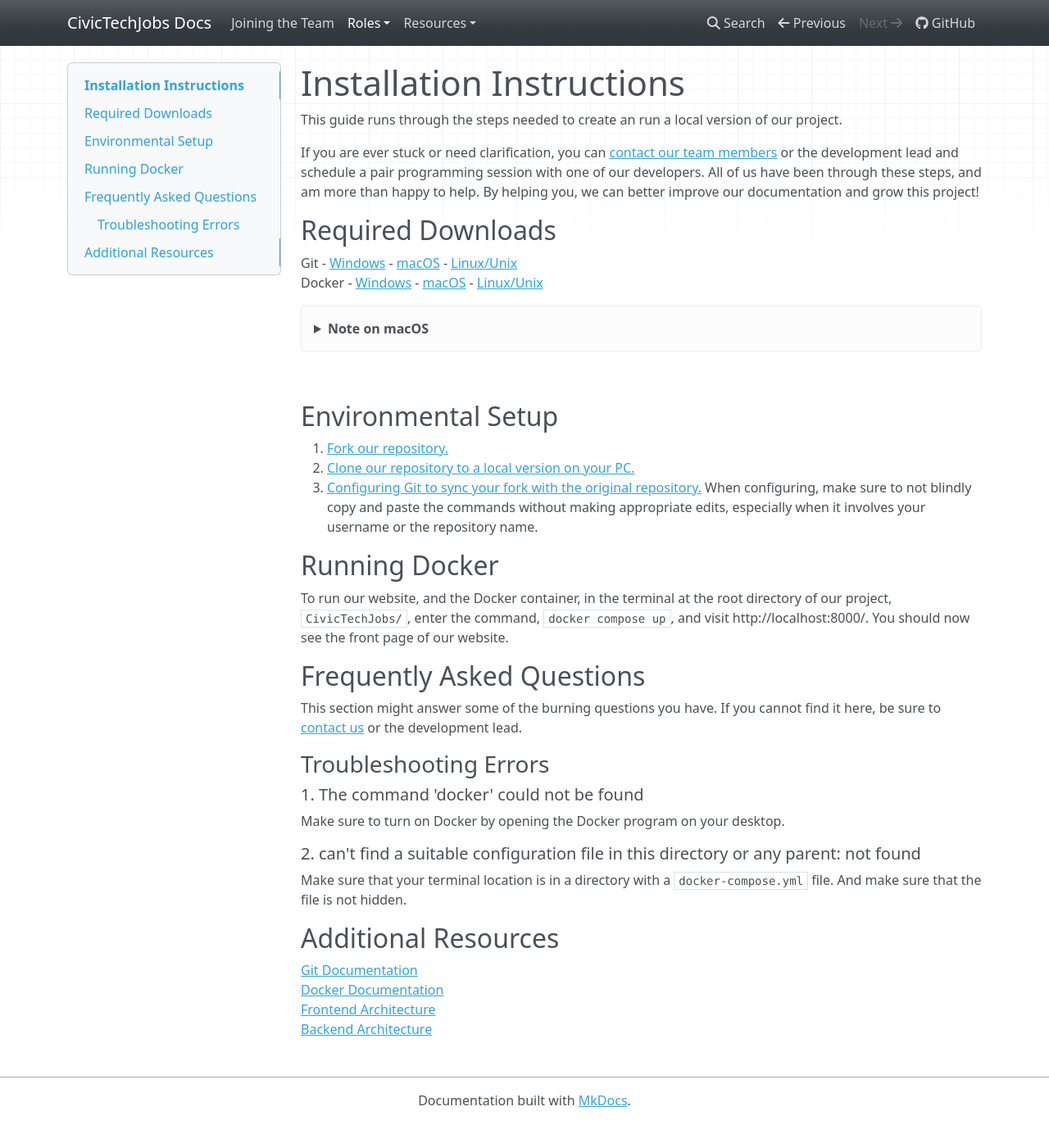
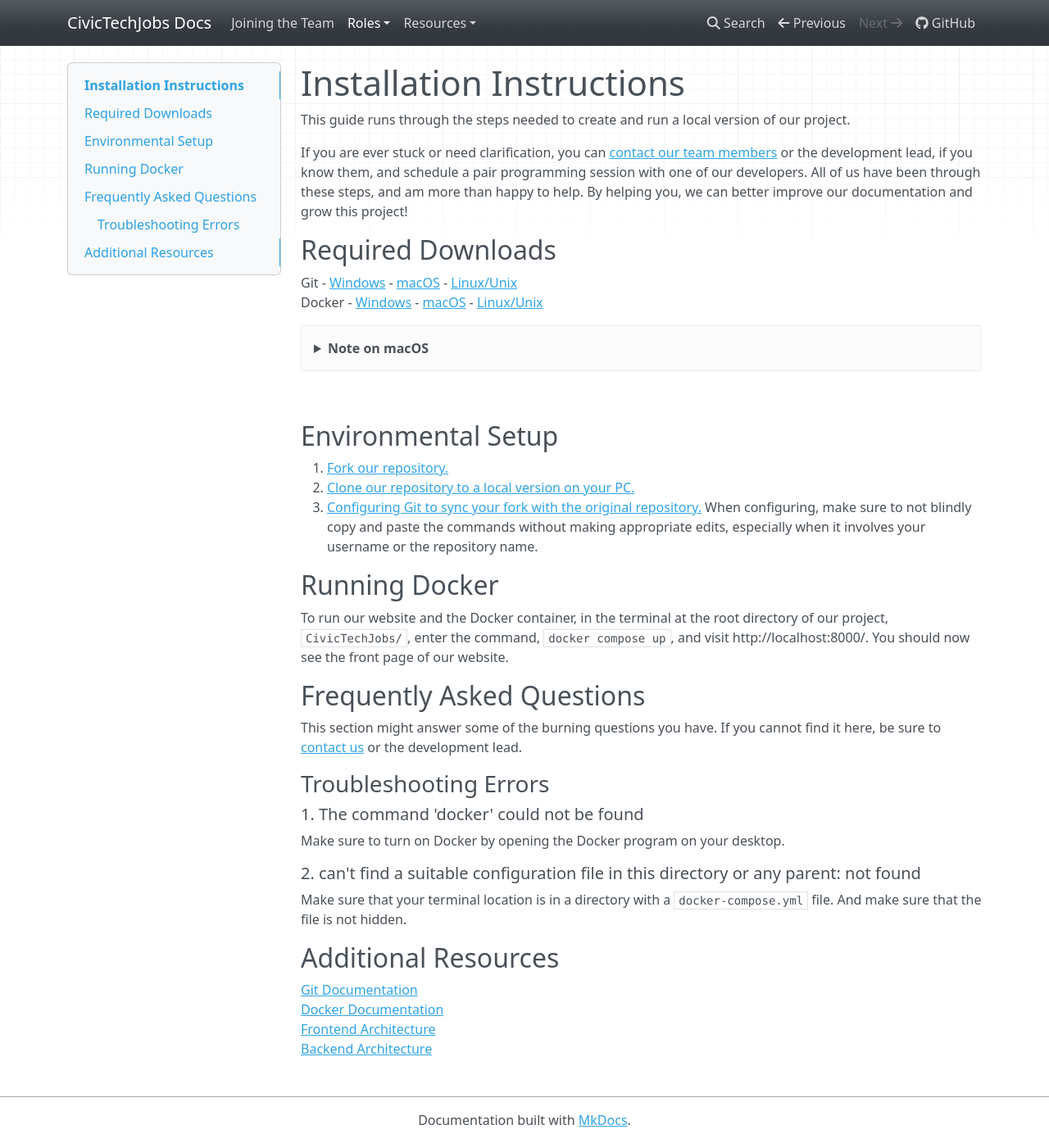
Before and after one commit to Aveline-art/CivicTechJobs-Documentation-Test, an MkDocs documentation site: the page built from docs/developer/installation.md, in a window 1280 px wide and 1395 px high. Shown: the whole window at 82% size. Built offline with MkDocs 1.6.1, drawn with Linux system fonts in a browser that asks for light colours; nearby versions of some CDN libraries.

Commit message:
made edits

```diff
--- a/docs/developer/installation.md
+++ b/docs/developer/installation.md
@@ -1,8 +1,8 @@
 # Installation Instructions
 
-This guide runs through the steps needed to create an run a local version of our project.
+This guide runs through the steps needed to create and run a local version of our project.
 
-If you are ever stuck or need clarification, you can [contact our team members]() or the development lead and schedule a pair programming session with one of our developers. All of us have been through these steps, and am more than happy to help. By helping you, we can better improve our documentation and grow this project!
+If you are ever stuck or need clarification, you can [contact our team members]() or the development lead, if you know them, and schedule a pair programming session with one of our developers. All of us have been through these steps, and am more than happy to help. By helping you, we can better improve our documentation and grow this project!
 
 ## Required Downloads
 
@@ -12,7 +12,7 @@
 
 <details>
 <summary>Note on macOS</summary>
-The macOS version of git involves downloading extra programs, such as Homebrew. In some cases this program can run up to 8GB of storage space, which might be too much for some. In that scenario, a <a href='https://www.datacamp.com/community/tutorials/homebrew-install-use'>miniature version Homebrew can be installed through XCode</a>. But do be warned that the containers for our project also takes up a substantial amount of disk space as well. Do also consider freeing up your disk space by deleting or backing up unneeded files like photos or videos and delete programs that are no longer useful. Your OS's native disk cleaner can also help clear out unused cache files.
+The macOS version of git involves downloading extra programs, such as Homebrew. In some cases this program can run up to 8GB of storage space, which might be too much for some. In that scenario, a <a href='https://www.datacamp.com/community/tutorials/homebrew-install-use'>miniature version of Homebrew can be installed through XCode</a>. But do be warned that the containers for our project also takes up a substantial amount of disk space as well. Do consider freeing up your disk space by deleting or backing up unneeded files, like photos or videos, and delete programs that are no longer useful. Your OS's native disk cleaner can also clear out unused cache files.
 </details><br>
 
 ## Environmental Setup
@@ -23,7 +23,7 @@
 
 ## Running Docker
 
-To run our website, and the Docker container, in the terminal at the root directory of our project, `CivicTechJobs/`, enter the command, `docker compose up`, and visit http://localhost:8000/. You should now see the front page of our website.
+To run our website and the Docker container, in the terminal at the root directory of our project, `CivicTechJobs/`, enter the command, `docker compose up`, and visit http://localhost:8000/. You should now see the front page of our website.
 
 ## Frequently Asked Questions
 
```
